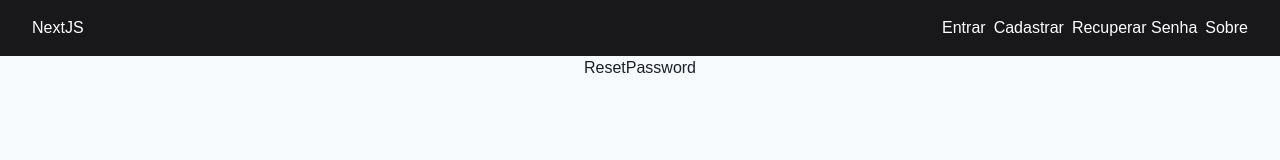
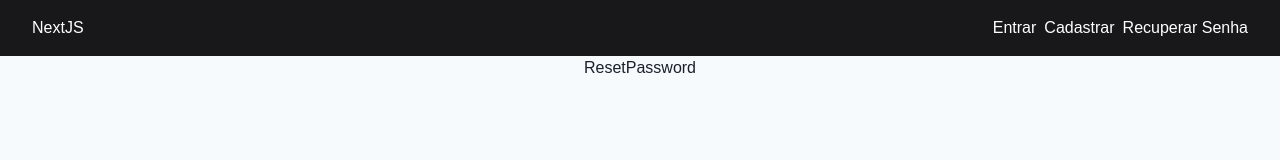
Before and after one commit to alexandre-carvalho/my-todo, a Next.js app: page /reset-password in a window 1280 px wide. Shown: the top 160 px of the page. Built offline with nearby package versions, Linux system fonts and the light colour scheme.

Commit message:
Removed about page

```diff
--- a/src/app/(private)/layout.tsx
+++ b/src/app/(private)/layout.tsx
@@ -1,5 +1,5 @@
 import { Header } from "@/components/header";
-import { privateNavbarLinks } from "@/models/navbar";
+import { internalNavbarLinks } from "@/models/navbar";
 
 export default function PrivateLayout({
   children,
@@ -8,7 +8,7 @@ export default function PrivateLayout({
 }>) {
   return (
     <div>
-      <Header data={[...privateNavbarLinks]} />
+      <Header data={[...internalNavbarLinks]} />
       <main className="flex justify-center items-center max-w-screen">
         {children}
       </main>
--- a/src/app/(public)/about/page.tsx
+++ /dev/null
@@ -1,7 +0,0 @@
-export default function About() {
-  return (
-    <div>
-      <h1>About</h1>
-    </div>
-  );
-}
--- a/src/app/(public)/layout.tsx
+++ b/src/app/(public)/layout.tsx
@@ -1,5 +1,5 @@
 import { Header } from "@/components/header";
-import { publicNavbarLinks } from "@/models/navbar";
+import { externalNavbarLinks } from "@/models/navbar";
 
 export default function PublicLayout({
   children,
@@ -8,7 +8,7 @@ export default function PublicLayout({
 }>) {
   return (
     <div>
-      <Header data={[...publicNavbarLinks]} />
+      <Header data={[...externalNavbarLinks]} />
       <main className="flex justify-center items-center max-w-screen">
         {children}
       </main>
--- a/src/middleware.ts
+++ b/src/middleware.ts
@@ -8,7 +8,6 @@ const publicRoutes = [
   { path: "/sign-in", whenAuthenticated: "redirect" },
   { path: "/register", whenAuthenticated: "redirect" },
   { path: "/reset-password", whenAuthenticated: "redirect" },
-  { path: "/about", whenAuthenticated: "next" },
 ] as const;
 
 const REDIRECT_WHEN_NOT_AUTHENTICATED = "/sign-in";
--- a/src/models/navbar.ts
+++ b/src/models/navbar.ts
@@ -5,14 +5,13 @@ export interface NavbarLink {
   label: string;
 }
 
-export const publicNavbarLinks: NavbarLink[] = [
+export const externalNavbarLinks: NavbarLink[] = [
   { href: PublicRoutes.SIGN_IN, label: "Entrar" },
   { href: PublicRoutes.REGISTER, label: "Cadastrar" },
   { href: PublicRoutes.RESET_PASSWORD, label: "Recuperar Senha" },
-  { href: PublicRoutes.ABOUT, label: "Sobre" },
 ];
 
-export const privateNavbarLinks: NavbarLink[] = [
+export const internalNavbarLinks: NavbarLink[] = [
   { href: PrivateRoutes.HOME, label: "Início" },
   { href: PrivateRoutes.CHANGE_PASSWORD, label: "Alterar Senha" },
 ];
--- a/src/routes/index.ts
+++ b/src/routes/index.ts
@@ -1,7 +1,6 @@
 export class PublicRoutes {
   static readonly SIGN_IN = "/sign-in";
   static readonly REGISTER = "/register";
-  static readonly ABOUT = "/about";
   static readonly RESET_PASSWORD = "/reset-password";
 }
 
```
